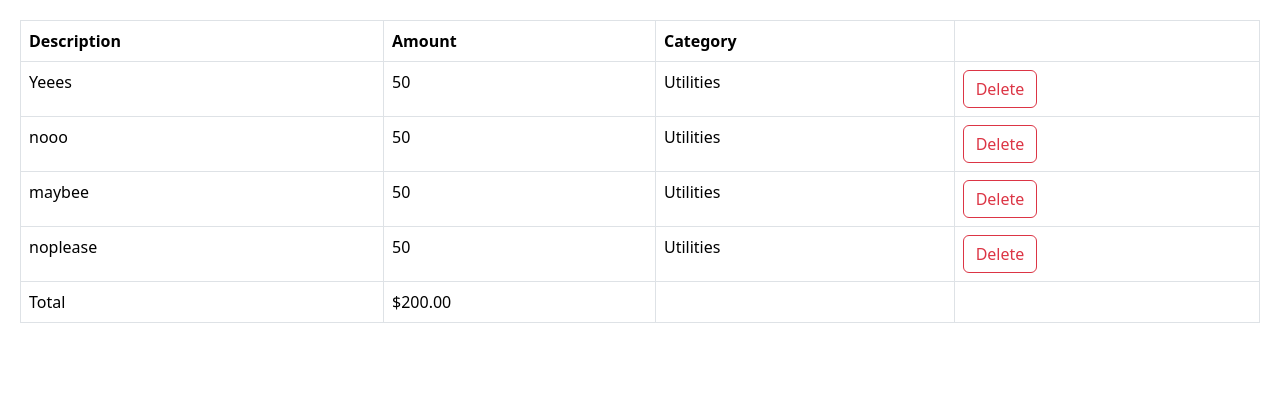
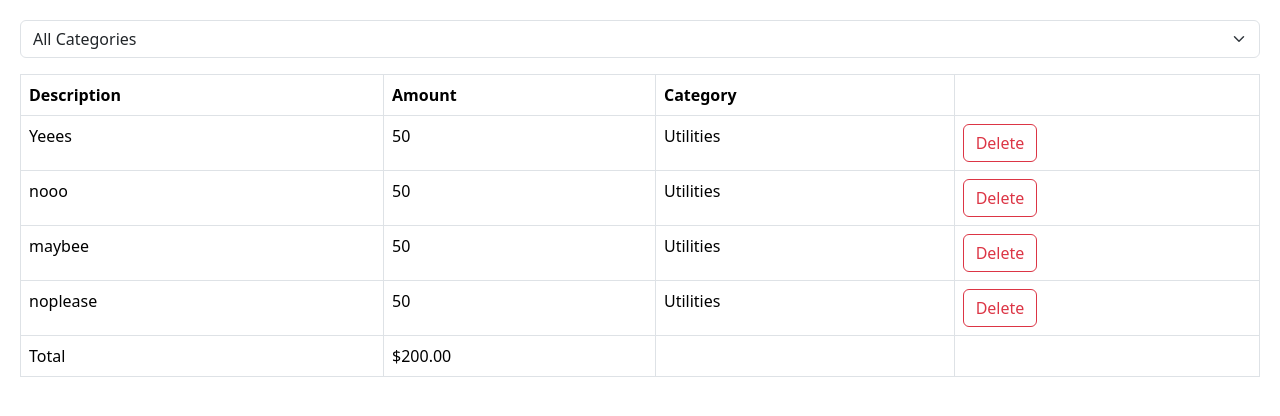
Before and after one commit to makooiii/expense-tracker, a React (Vite) app: page / in a window 1280 px wide. Shown: the top 416 px of the page. Built offline with nearby package versions, Linux system fonts and the light colour scheme.

Commit message:
added expense filter

```diff
--- a/src/App.tsx
+++ b/src/App.tsx
@@ -1,8 +1,10 @@
 import { useState } from "react";
 import "./App.css";
 import ExpenseList from "./components/expense-tracker/components/ExpenseList";
+import ExpenseFilter from "./components/expense-tracker/components/ExpenseFilter";
 
 function App() {
+  const [selectedCategory, setSelectedCategory] = useState("");
   const [expenses, setExpenses] = useState([
     { id: 1, description: "Yeees", amount: 50, category: "Utilities" },
     { id: 2, description: "nooo", amount: 50, category: "Utilities" },
@@ -10,9 +12,12 @@
     { id: 4, description: "noplease", amount: 50, category: "Utilities" }
   ]);
 
+  const visibleExpenses = selectedCategory ? expenses.filter(e => e.category === selectedCategory) : expenses;
+
   return (
     <div className="App">
-      <ExpenseList expenses={expenses} onDelete={id => setExpenses(expenses.filter(e => e.id !== id))} />
+      <ExpenseFilter onSelectCategory={category => setSelectedCategory(category)} />
+      <ExpenseList expenses={visibleExpenses} onDelete={id => setExpenses(expenses.filter(e => e.id !== id))} />
     </div>
   );
 }
--- /dev/null
+++ b/src/components/expense-tracker/components/ExpenseFilter.tsx
@@ -0,0 +1,20 @@
+import React from "react";
+
+interface Props {
+  onSelectCategory: (category: string) => void;
+}
+
+const ExpenseFilter = ({ onSelectCategory }: Props) => {
+  return (
+    <div className="mb-3">
+      <select className="form-select" onChange={event => onSelectCategory(event.target.value)}>
+        <option value="">All Categories</option>
+        <option value="Groceries">Groceries</option>
+        <option value="Utilities">Utilities</option>
+        <option value="Entertainment">Entertainment</option>
+      </select>
+    </div>
+  );
+};
+
+export default ExpenseFilter;
```
